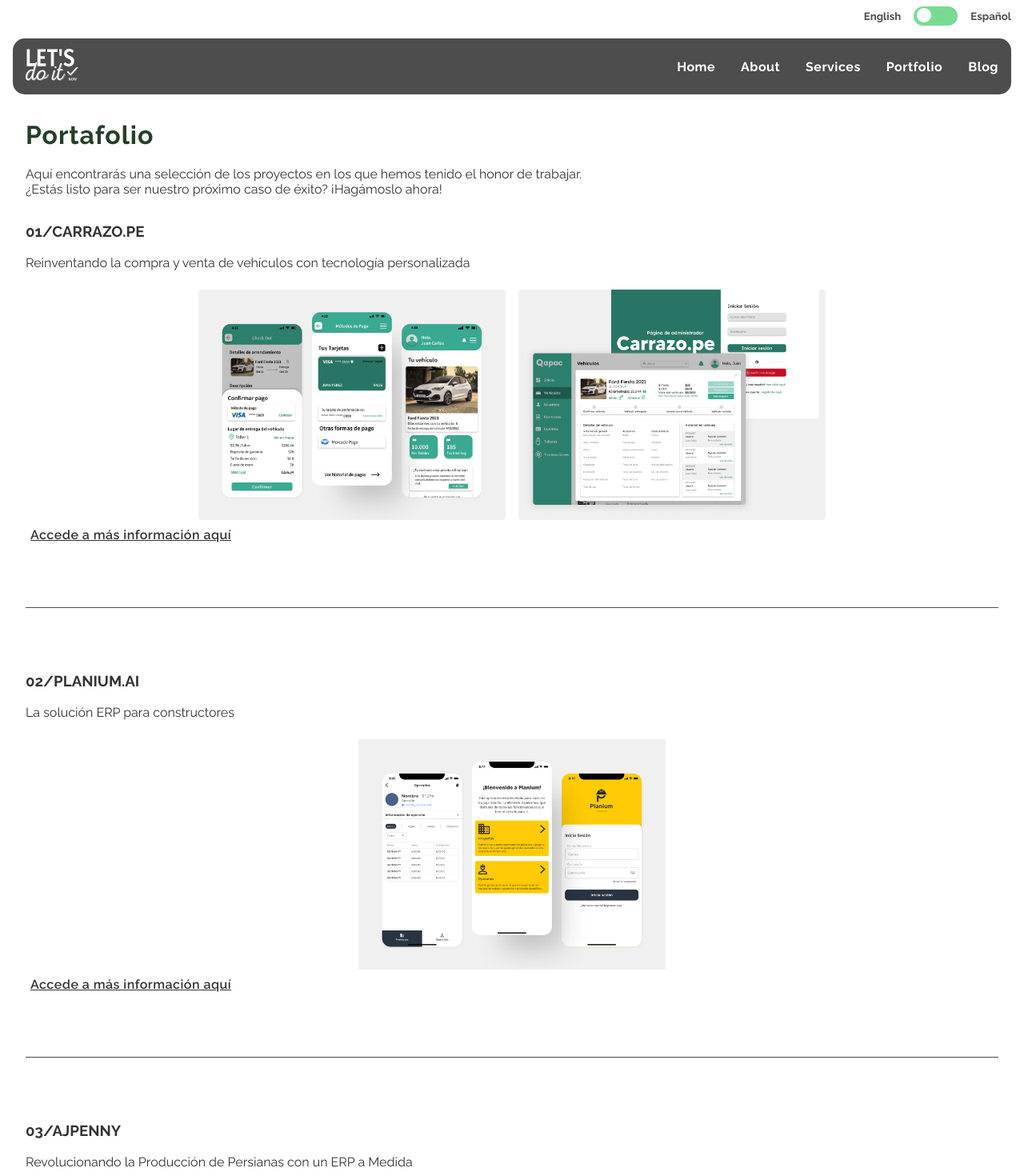
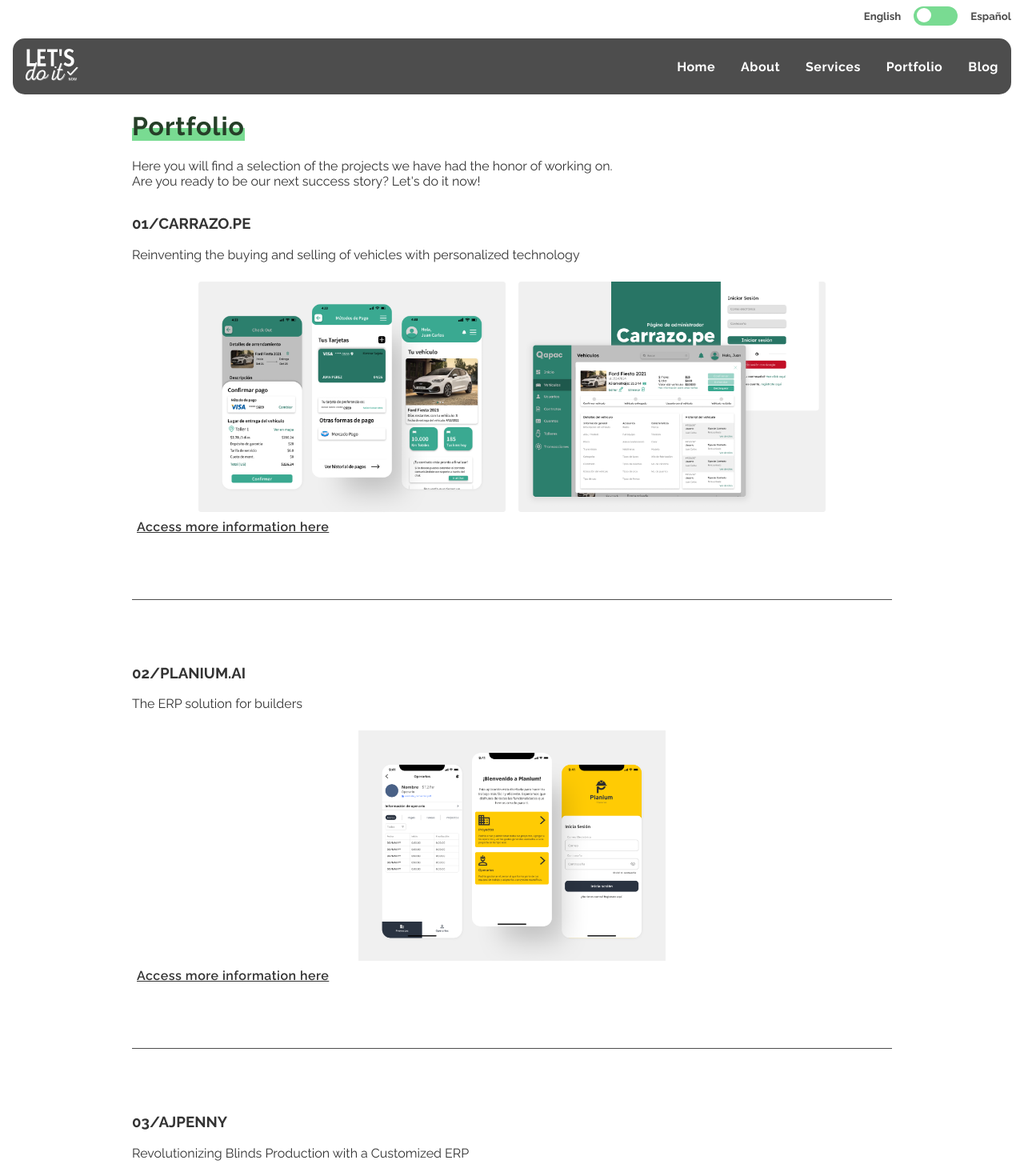
Before and after one commit to DRUMS1521/letsdoitnow-website, a Vue app: page /portfolio in a window 1280 px wide. Shown: the top 1470 px of the page at 80% size. Built offline with nearby package versions, Linux system fonts and the light colour scheme; grey boxes are pictures that could not be loaded.

Commit message:
Portafolio y SEO

```diff
--- a/index.html
+++ b/index.html
@@ -1,5 +1,6 @@
 <!DOCTYPE html>
 <html lang="">
+
 <head>
   <meta charset="UTF-8">
   <link rel="icon" href="/favicon.ico">
@@ -14,9 +15,27 @@
   <meta property="og:image" content="">
   <meta property="og:image:width" content="360">
   <meta property="og:image:height" content="360">
+  <!-- Google Tag Manager -->
+  <script>
+    (function (w, d, s, l, i) {
+        w[l] = w[l] || []; w[l].push({
+          'gtm.start':
+            new Date().getTime(), event: 'gtm.js'
+        }); var f = d.getElementsByTagName(s)[0],
+          j = d.createElement(s), dl = l != 'dataLayer' ? '&l=' + l : ''; j.async = true; j.src =
+            'https://www.googletagmanager.com/gtm.js?id=' + i + dl; f.parentNode.insertBefore(j, f);
+      })(window, document, 'script', 'dataLayer', 'GTM-MV6TJV6P');
+    </script>
+  <!-- End Google Tag Manager -->
+
 </head>
+
 <body>
   <div id="app"></div>
   <script type="module" src="/src/main.ts"></script>
+  <!-- Google Tag Manager (noscript) -->
+  <noscript><iframe src="https://www.googletagmanager.com/ns.html?id=GTM-MV6TJV6P" height="0" width="0" style="display:none;visibility:hidden"></iframe></noscript>
+  <!-- End Google Tag Manager (noscript) -->
 </body>
+
 </html>
--- a/src/assets/css/style.css
+++ b/src/assets/css/style.css
@@ -794,3 +794,7 @@
     vertical-align: top;
     border: .5rem solid transparent
 }
+
+.rectangle {
+	background: linear-gradient(180deg, rgba(121, 219, 146, 0.00) 57.28%, #79DB92 57.29%);
+}
--- a/src/components/General/navBarResponsive.vue
+++ b/src/components/General/navBarResponsive.vue
@@ -44,11 +44,11 @@
             </div>
             <nav class="nav" :class="showMobileMenu ? 'open-menu' : 'closed-menu'">
                 <ul class="links">
-                    <li><router-link to="/">{{ language.menu.home }}</router-link></li>
-                    <li><router-link to="/about">{{ language.menu.about }}</router-link></li>
-                    <li><router-link to="/services">{{language.menu.services}}</router-link></li>
-                    <li><router-link to="/portfolio">{{ language.menu.portfolio }}</router-link></li>
-                    <li><router-link to="/blog">{{ language.menu.blog }}</router-link></li>
+                    <li @click="showMobileMenu = false"><router-link to="/">{{ language.menu.home }}</router-link></li>
+                    <li @click="showMobileMenu = false"><router-link to="/about">{{ language.menu.about }}</router-link></li>
+                    <li @click="showMobileMenu = false"><router-link to="/services">{{language.menu.services}}</router-link></li>
+                    <li @click="showMobileMenu = false"><router-link to="/portfolio">{{ language.menu.portfolio }}</router-link></li>
+                    <li @click="showMobileMenu = false"><router-link to="/blog">{{ language.menu.blog }}</router-link></li>
                 </ul>
             </nav>
     </header>
--- a/src/components/Web/About.vue
+++ b/src/components/Web/About.vue
@@ -17,7 +17,7 @@
 
 <template>
 	<div class="wrapper-about">
-		<div class="layout-about-2">
+		<div class="layout-about-2" style="width: 950px; margin: 0 auto;">
 			<div class="layout-about">
 				<h2 style="color: white;">{{ language.title001 }}</h2>
 				<p style="color: white;">{{ language.text002 }}</p>
--- a/src/components/Web/Home.vue
+++ b/src/components/Web/Home.vue
@@ -167,10 +167,6 @@
 	width: 0%;
 	display: flex;
 	justify-items: flex-end;
-}
-
-.rectangle {
-	background: linear-gradient(180deg, rgba(121, 219, 146, 0.00) 57.28%, #79DB92 57.29%);
 }
 
 .wrapper-2 {
--- a/src/components/Web/Portfolio.vue
+++ b/src/components/Web/Portfolio.vue
@@ -1,5 +1,5 @@
 <script setup lang="ts">
-/* import { ref, onMounted } from 'vue';
+import { ref, onMounted } from 'vue';
 import { lang } from '@/stores/SwitchLang'
 import { seoMeta } from '@/stores/SeoMeta';
 
@@ -8,43 +8,43 @@
 });
 
 onMounted(() => {
-	language.value = lang(localStorage.getItem("Lang") === "Es").porfolio
+	language.value = lang(localStorage.getItem("Lang") === "Es").portfolio
 	seoMeta(language.value.langweb, language.value.titleweb, language.value.desciptionweb, language.value.imgweb, language.value.keywords);
-}) */
+})
 </script>
 
 <template>
-	<div class="wrapper-port">
-		<h1 class="subtitle">Por<span class="rectangle">tafolio</span></h1>
-		<p>Aquí encontrarás una selección de los proyectos en los que hemos tenido el honor de trabajar.<br>¿Estás listo para ser nuestro próximo caso de éxito? ¡Hagámoslo ahora!</p>
+	<div class="wrapper-port" style="width: 950px; margin: 0 auto;">
+		<h1 class="subtitle"><span class="rectangle">{{ language.portfolio }}</span></h1>
+		<p>{{ language.text001 }}<br>{{ language.text002 }}</p>
 		<div class="card-portfolio">
-			<h3>01/CARRAZO.PE</h3>
-			<p style="margin-block-end: 1em;">Reinventando la compra y venta de vehículos con tecnología personalizada</p>
+			<h3>{{ language.text003 }}</h3>
+			<p style="margin-block-end: 1em;">{{ language.text004 }}</p>
 			<div class="imgs-port">
 				<img src="../../assets/carrazo-port.png" alt="" >
 				<img src="../../assets/carrazo-port-2.png" alt="" >
 			</div>
-			<button class="btn-underline" style="font-size: medium;">Accede a más información aquí</button>
+			<button class="btn-underline" style="font-size: medium;">{{ language.text005 }}</button>
 		</div>
 		<div class="line-port"></div>
 
 		<div class="card-portfolio">
-			<h3>02/PLANIUM.AI</h3>
-			<p style="margin-block-end: 1em;">La solución ERP para constructores</p>
+			<h3>{{ language.text006 }}</h3>
+			<p style="margin-block-end: 1em;">{{ language.text007 }}</p>
 			<div class="imgs-port">
 				<img src="../../assets/planium-port.png" alt="" >
 			</div>
-			<button class="btn-underline" style="font-size: medium;">Accede a más información aquí</button>
+			<button class="btn-underline" style="font-size: medium;">{{ language.text008 }}</button>
 		</div>
 		<div class="line-port"></div>
 
 		<div class="card-portfolio">
-			<h3>03/AJPENNY</h3>
-			<p style="margin-block-end: 1em;">Revolucionando la Producción de Persianas con un ERP a Medida</p>
+			<h3>{{ language.text009 }}</h3>
+			<p style="margin-block-end: 1em;">{{ language.text010 }}</p>
 			<div class="imgs-port">
 				<img src="../../assets/ajpenny-port.png" alt="" >
 			</div>
-			<button class="btn-underline" style="font-size: medium;">Accede a más información aquí</button>
+			<button class="btn-underline" style="font-size: medium;">{{ language.text011 }}</button>
 		</div>
 		<div class="line-port"></div>
 	</div>
--- a/src/lang/en-us.json
+++ b/src/lang/en-us.json
@@ -103,5 +103,24 @@
 		"text009": "Our team can assist you with web-based solutions. Our web application development service aims to optimize by creating scalable web functionalities.",
 		"text010": "Mobile App Design",
 		"text011": "We can develop your mobile solution as a standalone application or one that seamlessly integrates and communicates with the software you're already using."
+	},
+	"portfolio": {
+		"langweb": "en",
+		"titleweb": "Software and apps focused on logistics, manufacturing, or construction.",
+		"desciptionweb": "Our expert team in technology and artificial intelligence has experience creating software and applications for fleet management, inventory, production, among others.",
+		"keywords": "App Development for Logistics Company: Success Case, Software Development for Construction Company: Case Study, Mobile Application for Manufacturing Company: Highlighted Project, Software Solutions for Latin Companies in New York: Practical Examples, Apps Developed for Small Latin Companies: Showcase of Our Work",
+		"imgweb": "",
+		"portfolio": "Portfolio",
+		"text001": "Here you will find a selection of the projects we have had the honor of working on.",
+		"text002": "Are you ready to be our next success story? Let's do it now!",
+		"text003": "01/CARRAZO.PE",
+		"text004": "Reinventing the buying and selling of vehicles with personalized technology",
+		"text005": "Access more information here",
+		"text006": "02/PLANIUM.AI",
+		"text007": "The ERP solution for builders",
+		"text008": "Access more information here",
+		"text009": "03/AJPENNY",
+		"text010": "Revolutionizing Blinds Production with a Customized ERP",
+		"text011": "Access more information here"
 	}
 }
--- a/src/lang/es-es.json
+++ b/src/lang/es-es.json
@@ -103,5 +103,24 @@
 		"text009": "Nuestro equipo puede ayudarlo con la creación de soluciones en la web. Nuestro servicio de desarrollo de aplicaciones web está destinado a optimizar mediante la creación de funcionalidades escalables en la web.",
 		"text010": "Diseño de Aplicaciones Móviles",
 		"text011": "Podemos desarrollar su solución móvil como una aplicación independiente o una que se integre y se comunique perfectamente con el software que ya está utilizando."
+	},
+	"portfolio": {
+		"langweb": "es",
+		"titleweb": "Software y apps enfocadas en la logística, manufactura o construcción.",
+		"desciptionweb": "Nuestro equipo experto en tecnología e inteligencia artificial tiene experiencia creando software y aplicaciones para la gestión de flotas, inventarios o producción, entre otros.",
+		"keywords": "Desarrollo de App para Empresa de Logística: Caso de Éxito, Desarrollo de Software para Empresa de Construcción: Caso de Estudio, Aplicación Móvil para Empresa de Manufactura: Proyecto Destacado, Soluciones de Software para Empresas Latinas en New York: Ejemplos Prácticos, Apps Desarrolladas para Pequeñas Empresas Latinas: Muestra de Nuestro Trabajo",
+		"imgweb": "",
+		"portfolio": "Portafolio",
+		"text001": "Aquí encontrarás una selección de los proyectos en los que hemos tenido el honor de trabajar.",
+		"text002": "¿Estás listo para ser nuestro próximo caso de éxito? ¡Hagámoslo ahora!",
+		"text003": "01/CARRAZO.PE",
+		"text004": "Reinventando la compra y venta de vehículos con tecnología personalizada",
+		"text005": "Accede a más información aquí",
+		"text006": "02/PLANIUM.AI",
+		"text007": "La solución ERP para constructores",
+		"text008": "Accede a más información aquí",
+		"text009": "03/AJPENNY",
+		"text010": "Revolucionando la Producción de Persianas con un ERP a Medida",
+		"text011": "Accede a más información aquí"
 	}
 }
```
Lines whose indentation alone changed are shown as unchanged.
